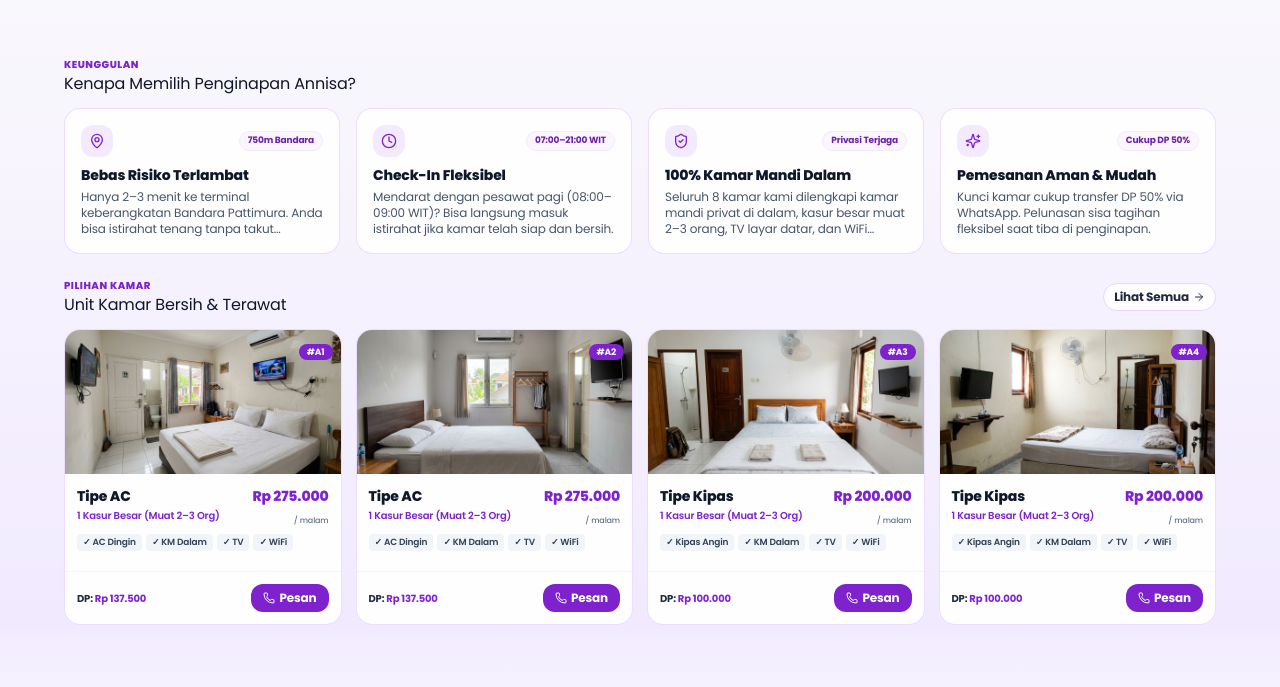
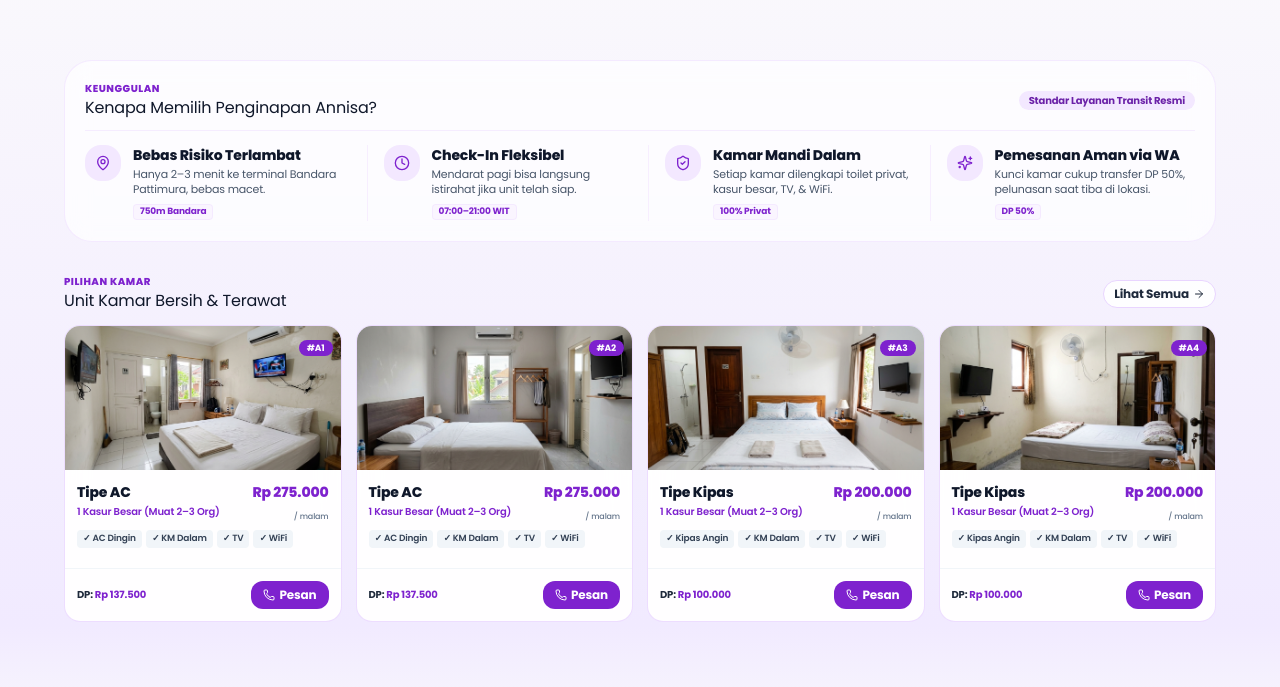
Before and after one commit to ilsetiawan1/penginapan-annisa, a Next.js app in the folder apps/web/: page / in a window 1280 px wide. Shown: the part 855-1542 px from the top of the page. Built offline with nearby package versions, Linux system fonts and the light colour scheme.

Commit message:
style(home): redesign Keunggulan section into a single unified elegant ribbon banner to prevent card visual fatigue

```diff
--- a/apps/web/src/features/public/home/components/values-section.tsx
+++ b/apps/web/src/features/public/home/components/values-section.tsx
@@ -6,64 +6,71 @@ export function ValuesSection() {
       icon: MapPin,
       badge: "750m Bandara",
       title: "Bebas Risiko Terlambat",
-      desc: "Hanya 2–3 menit ke terminal keberangkatan Bandara Pattimura. Anda bisa istirahat tenang tanpa takut terjebak macet.",
+      desc: "Hanya 2–3 menit ke terminal Bandara Pattimura, bebas macet.",
     },
     {
       icon: Clock,
       badge: "07:00–21:00 WIT",
       title: "Check-In Fleksibel",
-      desc: "Mendarat dengan pesawat pagi (08:00–09:00 WIT)? Bisa langsung masuk istirahat jika kamar telah siap dan bersih.",
+      desc: "Mendarat pagi bisa langsung istirahat jika unit telah siap.",
     },
     {
       icon: ShieldCheck,
-      badge: "Privasi Terjaga",
-      title: "100% Kamar Mandi Dalam",
-      desc: "Seluruh 8 kamar kami dilengkapi kamar mandi privat di dalam, kasur besar muat 2–3 orang, TV layar datar, dan WiFi kencang.",
+      badge: "100% Privat",
+      title: "Kamar Mandi Dalam",
+      desc: "Setiap kamar dilengkapi toilet privat, kasur besar, TV, & WiFi.",
     },
     {
       icon: Sparkles,
-      badge: "Cukup DP 50%",
-      title: "Pemesanan Aman & Mudah",
-      desc: "Kunci kamar cukup transfer DP 50% via WhatsApp. Pelunasan sisa tagihan fleksibel saat tiba di penginapan.",
+      badge: "DP 50%",
+      title: "Pemesanan Aman via WA",
+      desc: "Kunci kamar cukup transfer DP 50%, pelunasan saat tiba di lokasi.",
     },
   ];
 
   return (
-    <div className="mb-4 sm:mb-6">
+    <div className="mb-6 sm:mb-8 bg-white/70 backdrop-blur-md rounded-3xl p-4 sm:p-5 border border-purple-100/90 shadow-2xs">
       {/* Section Header */}
-      <div className="text-left mb-2 sm:mb-3">
-        <span className="text-[10px] font-extrabold text-purple-700 tracking-wider uppercase block">
-          KEUNGGULAN
+      <div className="flex items-center justify-between gap-2 mb-3.5 pb-2.5 border-b border-purple-100/80">
+        <div className="text-left">
+          <span className="text-[10px] font-extrabold text-purple-700 tracking-wider uppercase block">
+            KEUNGGULAN
+          </span>
+          <h2 className="text-xs sm:text-base text-slate-900 leading-tight">
+            Kenapa Memilih Penginapan Annisa?
+          </h2>
+        </div>
+        <span className="text-[10px] bg-purple-100 text-purple-800 font-bold px-2.5 py-0.5 rounded-full hidden sm:inline-block">
+          Standar Layanan Transit Resmi
         </span>
-        <h2 className="text-xs sm:text-base text-slate-900 leading-tight">
-          Kenapa Memilih Penginapan Annisa?
-        </h2>
       </div>
 
-      {/* 4 Cards Grid */}
-      <div className="grid grid-cols-2 lg:grid-cols-4 gap-2.5 sm:gap-4">
-        {values.map((v) => {
+      {/* 4 Minimalist Feature Columns */}
+      <div className="grid grid-cols-2 lg:grid-cols-4 gap-3 sm:gap-4 divide-y sm:divide-y-0 sm:divide-x divide-purple-100/70 text-left">
+        {values.map((v, idx) => {
           const IconComponent = v.icon;
           return (
             <div
               key={v.title}
-              className="p-3 sm:p-4 rounded-2xl bg-white/90 backdrop-blur-md border border-purple-200/80 shadow-2xs hover:border-purple-300 transition-all text-left flex flex-col justify-between"
+              className={`flex items-start gap-2.5 sm:gap-3 ${
+                idx > 0 ? "pt-2.5 sm:pt-0 sm:pl-3 lg:pl-4" : ""
+              }`}
             >
-              <div>
-                <div className="flex items-center justify-between mb-2">
-                  <div className="w-7 h-7 sm:w-8 sm:h-8 rounded-xl bg-purple-100/90 text-purple-700 flex items-center justify-center shrink-0">
-                    <IconComponent className="w-3.5 h-3.5 sm:w-4 sm:h-4" />
-                  </div>
-                  <span className="text-[9px] font-bold text-purple-800 bg-purple-50 px-2 py-0.5 rounded-full border border-purple-100">
-                    {v.badge}
-                  </span>
+              <div className="w-8 h-8 sm:w-9 sm:h-9 rounded-2xl bg-purple-100 text-purple-700 flex items-center justify-center shrink-0 shadow-2xs">
+                <IconComponent className="w-4 h-4 sm:w-4.5 sm:h-4.5" />
+              </div>
+              <div className="flex-1 min-w-0">
+                <div className="flex items-center gap-1.5 mb-0.5 flex-wrap">
+                  <h3 className="font-extrabold text-xs sm:text-sm text-slate-900 leading-tight">
+                    {v.title}
+                  </h3>
                 </div>
-                <h3 className="font-extrabold text-xs sm:text-sm text-slate-900 leading-tight mb-1">
-                  {v.title}
-                </h3>
-                <p className="text-[10px] sm:text-xs text-slate-600 leading-relaxed line-clamp-2 sm:line-clamp-3">
+                <p className="text-[10px] sm:text-[11px] text-slate-600 leading-snug line-clamp-2">
                   {v.desc}
                 </p>
+                <span className="inline-block mt-1 text-[9px] font-bold text-purple-700 bg-purple-50 px-1.5 py-0.2 rounded border border-purple-100/80">
+                  {v.badge}
+                </span>
               </div>
             </div>
           );
```
